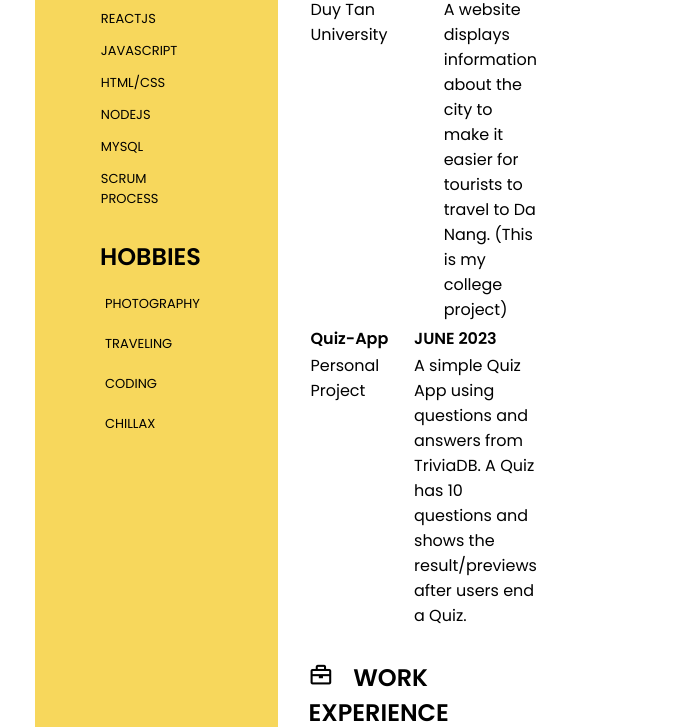
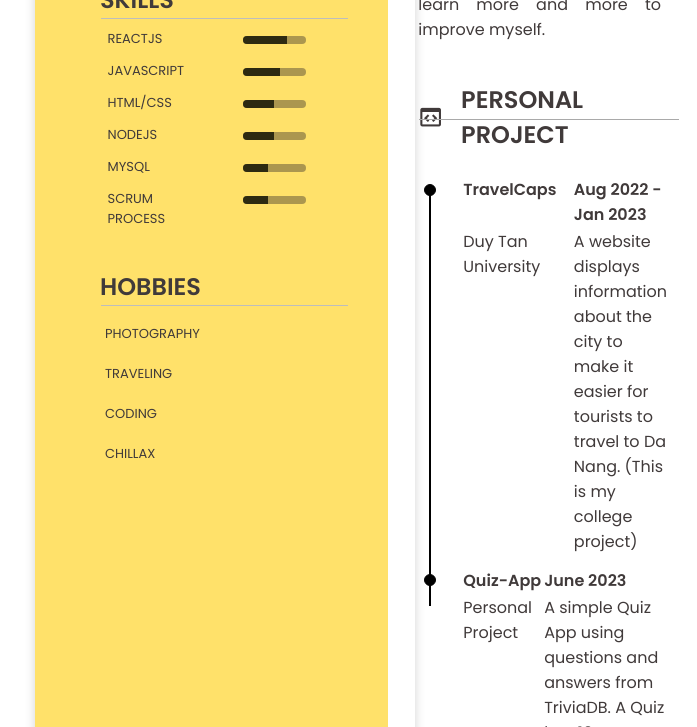
Before and after one commit to akaSolomon17/CV, a website built with Parcel: page src/html/index.html in a window 1280 px wide. Shown: the part 933-1660 px from the top of the page, without its empty margins (415-1112 px from the left). Built offline with nearby package versions, Linux system fonts and the light colour scheme.

Commit message:
edit border and line for 2 info wrapped

```diff
--- a/src/css/styles.css
+++ b/src/css/styles.css
@@ -6,8 +6,8 @@
   --header-height: 3rem;
   /* Colors */
   --primary-color: #ffffff;
-  --secondary-color: #f7d75c;
-  --tertiary-color: #fbd763;
+  --secondary-color: #ffe16a;
+  --tertiary-color: #fdda67;
   --title-color: #0b0a0a;
   --text-color: #403a3a;
   --container-color: #fafafa;
@@ -45,6 +45,7 @@
 
 .wrapped {
   margin: 0px 450px;
+  box-shadow: 0 0 10px lightgrey;
 }
 /* SKILLS BAR */
 .header-content .ava-wrapped {
@@ -63,33 +64,56 @@
   top: 0;
   border: 12px solid var(--primary-color);
 }
+.header-content .about_me-wrapped .last_name {
+  color: #434343;
+  font-size: 60px;
+  padding: 50px 0px 0px 37px;
+}
+.header-content .about_me-wrapped .first_name {
+  color: var(--secondary-color);
+  font-size: 60px;
+  padding: 0px 0px 20px 37px;
+}
 .info-wrapped {
+  position: relative;
   width: 620px;
-  padding: 40px 5px 54px 15px;
+  padding: 0px 25px 54px 15px;
   margin: 20px 15px 0px 0px;
   background-color: var(--secondary-color);
   border-top-left-radius: 30px;
   border-top-right-radius: 30px;
 }
 .info2-wrapped {
+  position: relative;
   width: fit-content;
   margin: 20px 30px 0px 15px;
 }
 .container .info-wrapped h2 {
-  margin: 30px 0px 0px 50px;
+  position: relative;
+  margin: 40px 0px 0px 50px;
 }
 .container .info2-wrapped h2 {
-  margin: 30px 0px 0px 0px;
+  position: relative;
+  margin: 40px 0px 20px 0px;
 }
 .contact i {
-  margin: 8px 0px 0px 55px;
+  margin: 0px 10px 0px 55px;
+}
+.contact li {
+  display: flex;
+  align-items: center;
+  margin-top: 10px;
 }
 .follow_me-tb i {
-  margin: 8px 0px 0px 55px;
+  margin: 0px 10px 0px 55px;
 }
 .follow_me-tb span {
   font-size: small;
-  height: auto;
+}
+.follow_me-tb li {
+  display: flex;
+  align-items: center;
+  margin-top: 10px;
 }
 .skill li {
   margin: 10px 0;
@@ -112,13 +136,23 @@
   width: calc(100% - 250px);
   height: 8px;
   border-radius: 10px;
-  background-color: #151515;
-  box-shadow: inset 0 0 10px #000;
+  background-color: #ab964f;
+  box-shadow: none 0 0 10px #000;
   overflow: hidden;
 }
-.hobbies div {
+.skill .skill-fl .bar div {
+  position: absolute;
+  top: 0;
+  left: 0px;
+  height: 100%;
+  background-color: #2d2a11;
+}
+.hobbies p {
   font-size: small;
   margin: 20px 0px 0px 55px;
+}
+.hobbies div {
+  display: block;
 }
 .reactjs {
   width: 70%;
@@ -150,7 +184,6 @@
 }
 .container {
   display: flex;
-  margin-top: 80px;
 }
 .header-content img {
   border-radius: 50%;
@@ -160,13 +193,13 @@
 
 .t-al {
   text-align: left;
+  margin-left: 20px;
+  left: -12px;
+  margin-top: 10px;
+  padding-left: 35px;
 }
 table {
   position: relative;
-}
-.borderLine {
-  position: absolute;
-  border-top: 0.5px solid lightgrey;
 }
 .w-al {
   width: 200px;
@@ -182,11 +215,89 @@ ul {
   padding: 50px 0px 20px 20px;
 }
 .about_me-wrapped p {
-  padding: 0px 0px 20px 20px;
+  font-size: 20px;
+  position: relative;
+  padding: 0px 0px 0px 37px;
+}
+.about_me-wrapped p::after {
+  content: "";
+  position: absolute;
+  top: 36.5px;
+  left: 37px;
+  width: 88%;
+  height: 0.5px;
+  background: darkgrey;
 }
 .paragraph {
   text-align: justify;
+  padding-right: 20px;
 }
 .info2-wrapped span {
-  margin: 0px 0px 20px 20px;
+  margin: 0px 0px 3px 18px;
 }
+.education {
+  position: relative;
+}
+.info2-wrapped h2 {
+  display: flex;
+  align-items: center;
+}
+.info2-wrapped #bf-af::before {
+  content: "";
+  position: absolute;
+  top: 9px;
+  left: -2px;
+  width: 10px;
+  height: 10px;
+  border-radius: 50%;
+  background: #000;
+  border: 1px solid #000;
+}
+.info2-wrapped #bf-af::after {
+  content: "";
+  position: absolute;
+  top: 12px;
+  left: 3px;
+  width: 2px;
+  height: 110%;
+  background: #000;
+}
+.info2-wrapped #bf::before {
+  content: "";
+  position: absolute;
+  top: 8px;
+  left: -2px;
+  width: 10px;
+  height: 10px;
+  border-radius: 50%;
+  background: #000;
+  border: 1px solid #000;
+}
+.container .info2-wrapped h2::after {
+  content: "";
+  position: absolute;
+  top: 37px;
+  left: 1px;
+  width: 99%;
+  height: 0.5px;
+  background: darkgrey;
+}
+.container .info-wrapped h2::after {
+  content: "";
+  position: absolute;
+  top: 36.5px;
+  left: 1px;
+  width: 94%;
+  height: 0.5px;
+  background: rgb(189, 189, 189);
+}
+p,
+span,
+h2,
+ul,
+li,
+td,
+th,
+i {
+  color: var(--text-color) !important;
+}
--- a/src/html/index.html
+++ b/src/html/index.html
@@ -26,8 +26,9 @@
           />
         </div>
         <div class="about_me-wrapped">
-          <h1 class="my_name">Tran Ngo Quoc Huy</h1>
-          <p>Web developer</p>
+          <h1 class="last_name">Tran Ngo</h1>
+          <h1 class="first_name">Quoc Huy</h1>
+          <p>WEB Developer</p>
         </div>
       </div>
     </header>
@@ -87,52 +88,54 @@
             <div class="skill-fl">
               <span class="sk_name">REACTJS</span>
               <div class="bar">
-                <div class="reactjs"></div>
+                <div class="reactjs" style="width: 70%"></div>
               </div>
             </div>
 
             <div class="skill-fl">
               <span class="sk_name">JAVASCRIPT</span>
               <div class="bar">
-                <div class="javascript"></div>
+                <div class="javascript" style="width: 60%"></div>
               </div>
             </div>
 
             <div class="skill-fl">
               <span class="sk_name">HTML/CSS</span>
               <div class="bar">
-                <div class="html"></div>
+                <div class="html" style="width: 50%"></div>
               </div>
             </div>
 
             <div class="skill-fl">
               <span class="sk_name">NODEJS</span>
               <div class="bar">
-                <div class="nodejs"></div>
+                <div class="nodejs" style="width: 50%"></div>
               </div>
             </div>
 
             <div class="skill-fl">
               <span class="sk_name">MYSQL</span>
               <div class="bar">
-                <div class="sql"></div>
+                <div class="sql" style="width: 40%"></div>
               </div>
             </div>
 
             <div class="skill-fl">
               <span class="sk_name">SCRUM PROCESS</span>
               <div class="bar">
-                <div class="agile"></div>
+                <div class="agile" style="width: 40%"></div>
               </div>
             </div>
           </div>
           <!-- HOBBIES -->
           <div class="hobbies">
             <h2>HOBBIES</h2>
-            <div>PHOTOGRAPHY</div>
-            <div>TRAVELING</div>
-            <div>CODING</div>
-            <div>CHILLAX</div>
+            <div>
+              <p>PHOTOGRAPHY</p>
+              <p>TRAVELING</p>
+              <p>CODING</p>
+              <p>CHILLAX</p>
+            </div>
           </div>
         </div>
         <div class="info2-wrapped">
@@ -148,13 +151,13 @@
           </p>
           <div class="education">
             <h2>
-              <i class="bx bx-code-block bx-sm"></i
-              ><span>PERSONAL PROJECT</span>
+              <i class="bx bx-code-block bx-sm"></i>
+              <span>PERSONAL PROJECT</span>
             </h2>
             <table class="t-al">
               <tr>
-                <th class="w-al">TravelCaps</th>
-                <th>AUG 2022 - JAN 2023</th>
+                <th class="w-al" id="bf-af">TravelCaps</th>
+                <th>Aug 2022 - Jan 2023</th>
               </tr>
               <tr>
                 <td class="w-al">Duy Tan University</td>
@@ -169,8 +172,8 @@
             </table>
             <table class="t-al">
               <tr>
-                <th class="w-al">Quiz-App</th>
-                <th>JUNE 2023</th>
+                <th class="w-al" id="bf">Quiz-App</th>
+                <th>June 2023</th>
               </tr>
               <tr>
                 <td class="w-al">Personal Project</td>
@@ -190,8 +193,8 @@
             </h2>
             <table class="t-al">
               <tr>
-                <th class="w-al">Cong Coffee</th>
-                <th>NOV 2021 - JAN 2022</th>
+                <th class="w-al" id="bf-af">Cong Coffee</th>
+                <th>Nov 2021 - Jan 2022</th>
               </tr>
               <tr>
                 <td class="w-al">Waiter</td>
@@ -208,8 +211,8 @@
             </table>
             <table class="t-al">
               <tr>
-                <th class="w-al">Chill Tea</th>
-                <th>JUN 2020 - SEP 2020</th>
+                <th class="w-al" id="bf-af">Chill Tea</th>
+                <th>Jun 2020 - Sep 2020</th>
               </tr>
               <tr>
                 <td class="w-al">Bartender</td>
@@ -226,8 +229,8 @@
             </table>
             <table class="t-al">
               <tr>
-                <th class="w-al">DAC Tech VN</th>
-                <th>OCT 2023 - DEC 2023</th>
+                <th class="w-al" id="bf">DAC Tech VN</th>
+                <th>Oct 2023 - Dec 2023</th>
               </tr>
               <tr>
                 <td class="w-al">Internship</td>
```
